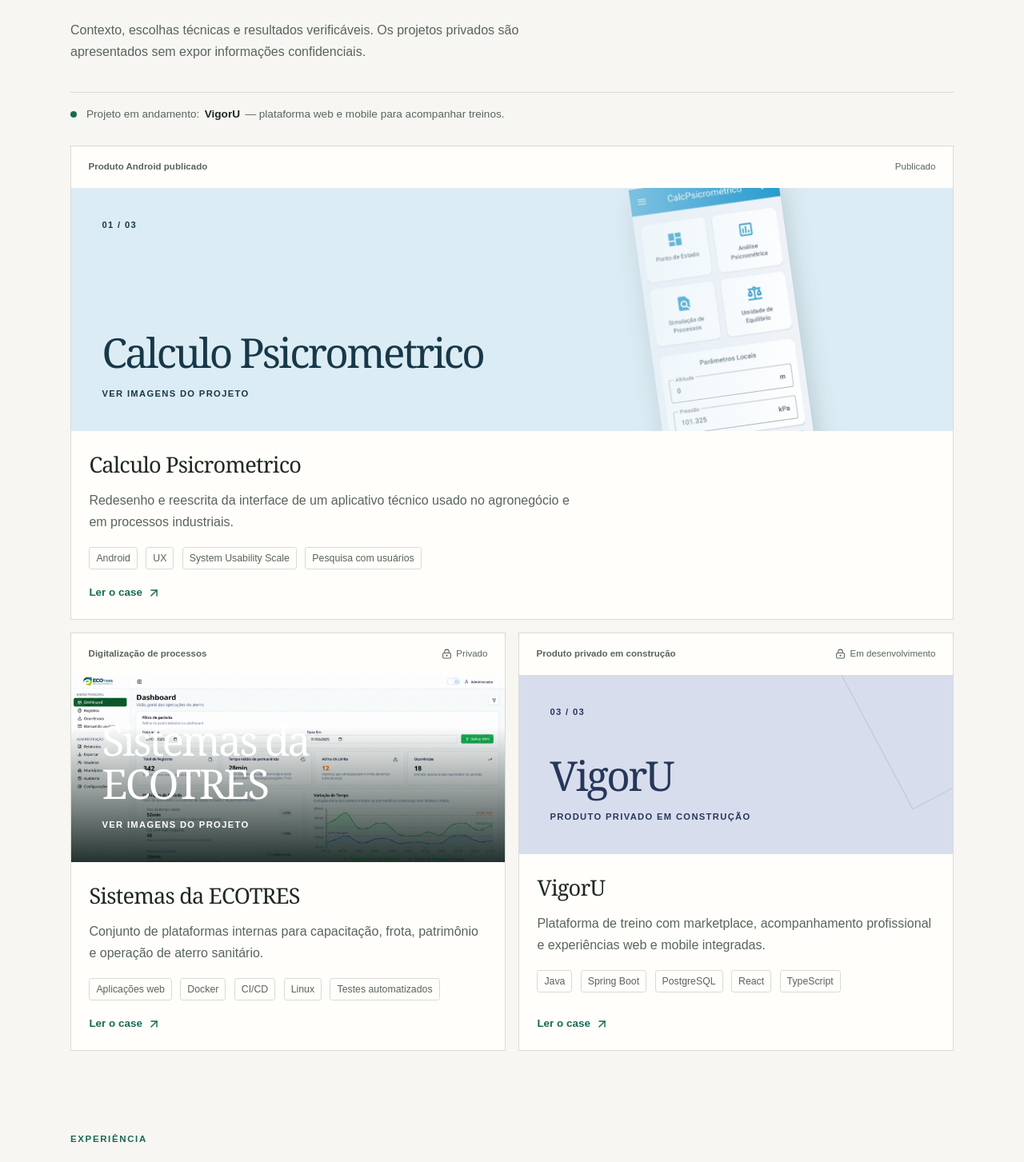
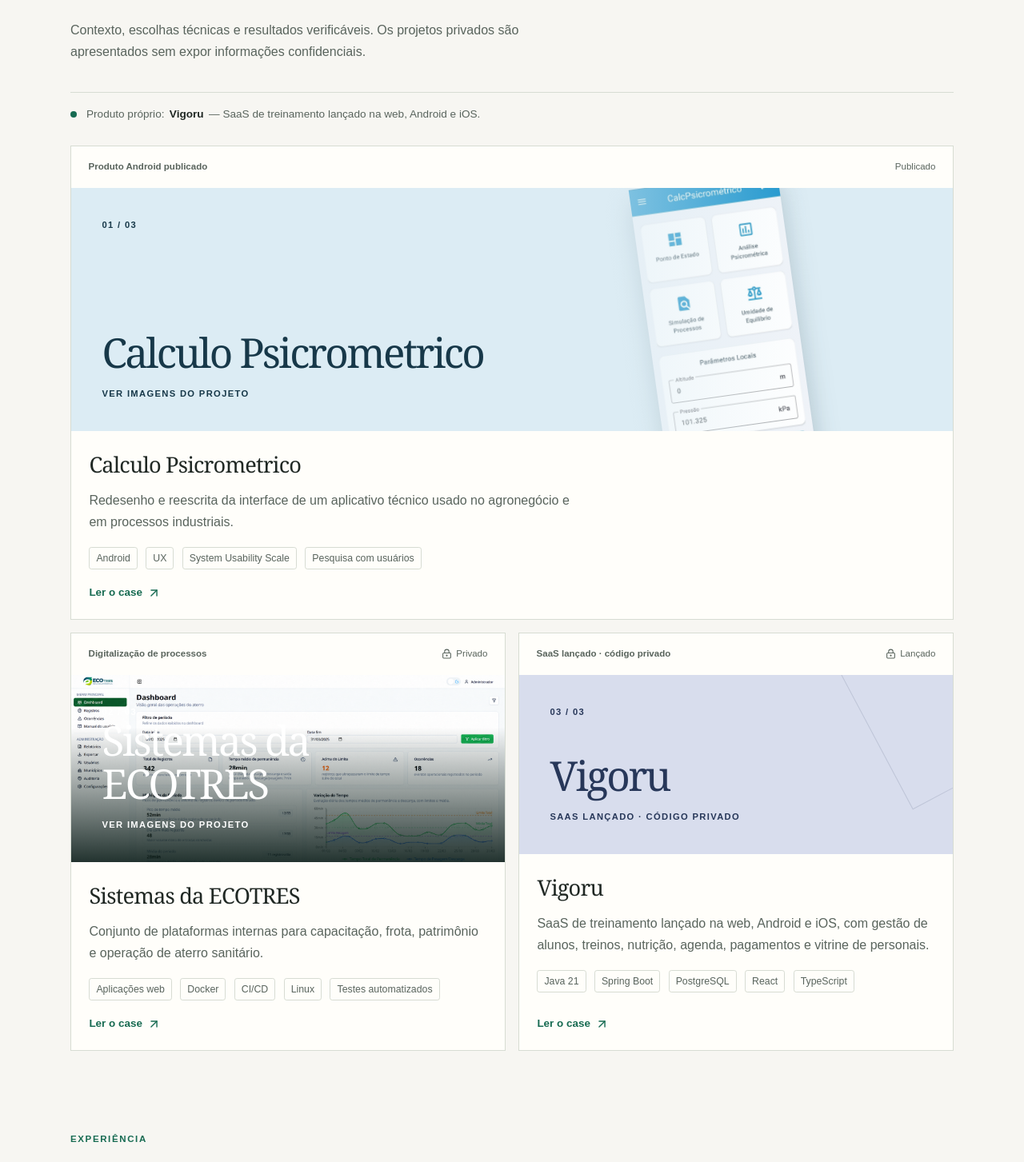
Before and after one commit to asmeduardo/portfolio, a Next.js app: page / in a window 1280 px wide. Shown: the part 1677-3130 px from the top of the page at 80% size. Built offline with nearby package versions, Linux system fonts and the light colour scheme.

Commit message:
feat: present vigoru as a launched product with private code

```diff
--- a/src/app/page.tsx
+++ b/src/app/page.tsx
@@ -106,9 +106,8 @@ export default function HomePage() {
           description="Contexto, escolhas técnicas e resultados verificáveis. Os projetos privados são apresentados sem expor informações confidenciais."
         />
         <p className="current-project-note">
-          <span aria-hidden="true" /> Projeto em andamento:{" "}
-          <strong>VigorU</strong> — plataforma web e mobile para acompanhar
-          treinos.
+          <span aria-hidden="true" /> Produto próprio: <strong>Vigoru</strong> —
+          SaaS de treinamento lançado na web, Android e iOS.
         </p>
         <div className="project-grid">
           {portfolio.projects
--- a/src/data/portfolio.ts
+++ b/src/data/portfolio.ts
@@ -442,36 +442,48 @@ export const portfolio = portfolioSchema.parse({
     },
     {
       slug: "vigoru",
-      title: "VigorU",
-      eyebrow: "Produto privado em construção",
+      title: "Vigoru",
+      eyebrow: "SaaS lançado · código privado",
       summary:
-        "Plataforma de treino com marketplace, acompanhamento profissional e experiências web e mobile integradas.",
-      status: "Em desenvolvimento",
+        "SaaS de treinamento lançado na web, Android e iOS, com gestão de alunos, treinos, nutrição, agenda, pagamentos e vitrine de personais.",
+      status: "Lançado",
       privateCode: true,
       featured: true,
       metrics: [],
       technologies: [
-        "Java",
+        "Java 21",
         "Spring Boot",
         "PostgreSQL",
         "React",
         "TypeScript",
-        "Flutter",
+        "Capacitor",
+        "JUnit",
+        "Mockito",
+        "Testcontainers",
+        "Vitest",
+        "Playwright",
+        "Docker",
+        "Grafana",
+        "Sentry",
+        "Better Stack",
       ],
       problem: [
-        "O produto organiza a prescrição, o registro e o acompanhamento de treinos entre clientes e profissionais.",
+        "Personal trainers precisam organizar alunos, treinos, nutrição, agenda e cobranças em um único lugar, acessível no computador e no celular.",
       ],
       contribution: [
-        "Desenvolvo o backend, a aplicação web e a integração com a experiência móvel de um produto multilíngue.",
+        "Cofundei e desenvolvo o Vigoru, com gestão de alunos, treinos, nutrição, agenda, pagamentos e vitrine de personais.",
+        "Desenvolvi APIs REST com Java 21, Spring Boot e PostgreSQL e construí a aplicação multiplataforma em React, TypeScript e Capacitor.",
+        "Implementei testes automatizados com JUnit, Mockito, Testcontainers, Vitest e Playwright.",
       ],
       decisions: [
-        "A arquitetura mantém responsabilidades claras entre backend, web e aplicativo, com contratos explícitos entre as interfaces.",
-        "O case permanece em alto nível enquanto o produto não é lançado, sem expor código, dados ou estratégia interna.",
+        "Uma única aplicação em React e TypeScript, empacotada com Capacitor, atende web, Android e iOS.",
+        "A implantação usa Docker em VPS Linux, com monitoramento por Grafana, Sentry e Better Stack.",
+        "O case não expõe código, dados de clientes nem estratégia interna do produto.",
       ],
       results: [
-        "O desenvolvimento permanece ativo; resultados de uso serão publicados somente quando houver evidências verificáveis.",
+        "Produto lançado na web, Android e iOS; métricas de uso serão publicadas somente quando houver evidências verificáveis.",
       ],
-      links: [],
+      links: [{ label: "Conhecer o Vigoru", href: "https://vigoru.fit" }],
       galleryLayout: "desktop",
       gallery: [],
     },
```
Also changed, not shown: 1 other file (tests, documents, lock files or other folders).
